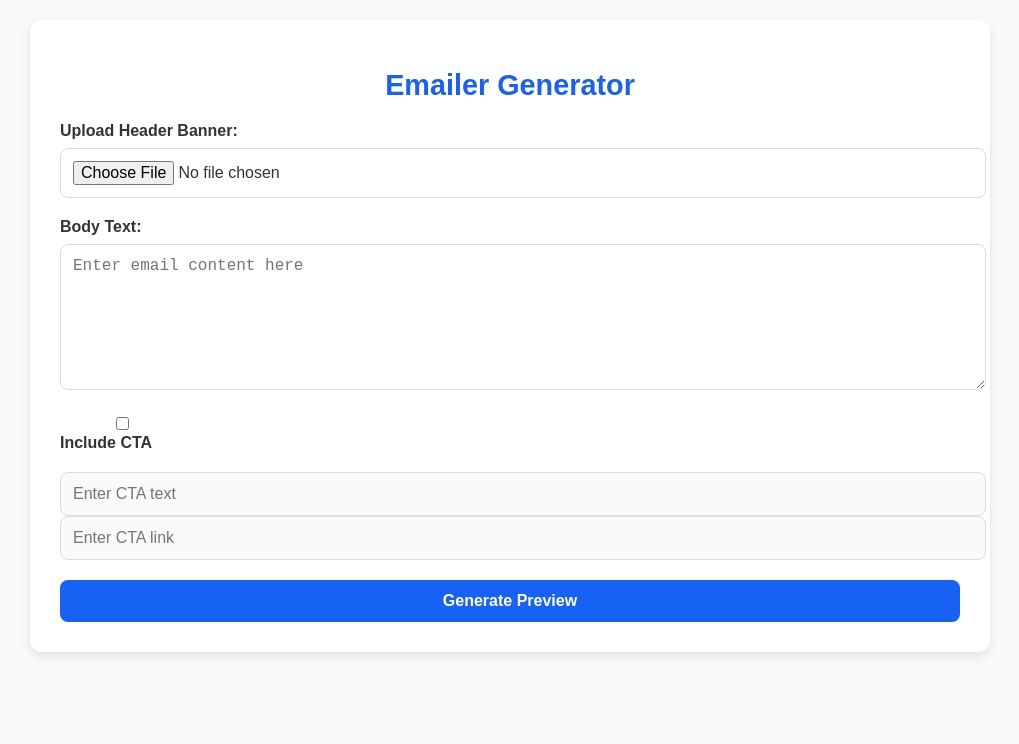
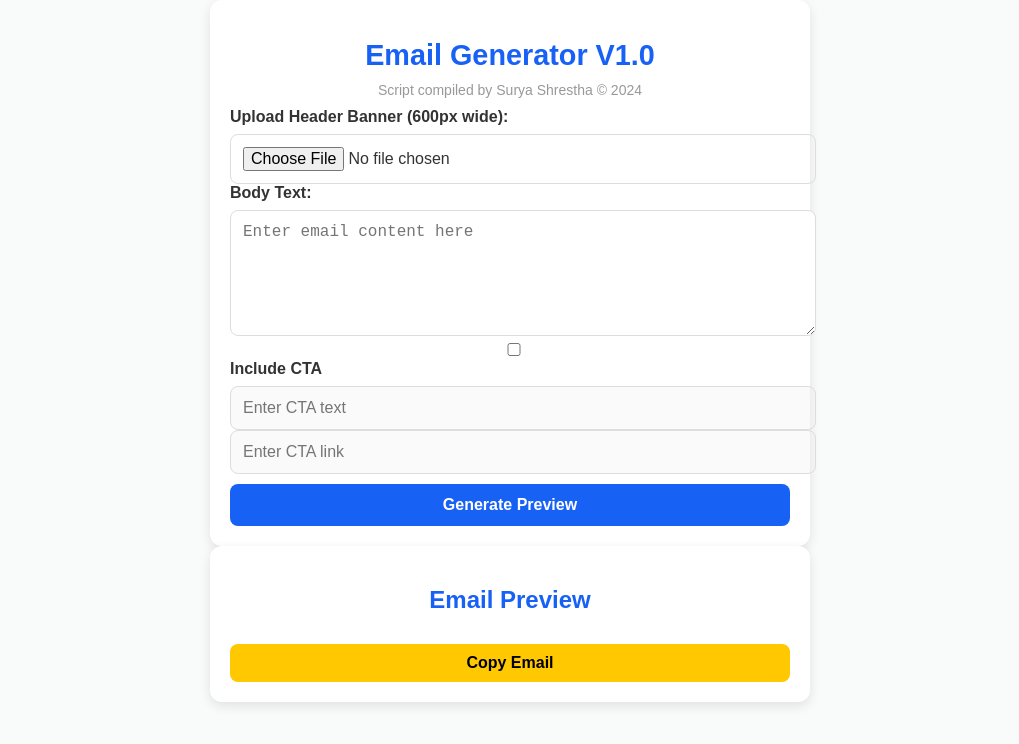
Before and after one commit to suryash917/Emailer, a plain HTML site: page index.html in a window 1280 px wide. Shown: the whole page, without its empty margins (130-1149 px from the left). Drawn offline with Linux system fonts and the light colour scheme.

Commit message:
Add files via upload

```diff
--- a/index.html
+++ b/index.html
@@ -3,30 +3,31 @@
 <head>
   <meta charset="UTF-8">
   <meta name="viewport" content="width=device-width, initial-scale=1.0">
-  <title>Emailer Generator</title>
+  <title>Email Generator with Footer</title>
+
   <style>
     body {
-      font-family: Avenir, sans-serif;
+      font-family: 'Avenir', Arial, Helvetica, sans-serif; /* Set font to Avenir */
+      background-color: #f9fafa;
       margin: 0;
-      padding: 20px;
-      background-color: #f9fafa;
+      padding: 0;
       color: #333;
     }
     .container {
-      max-width: 900px;
-      margin: auto;
+      width: 100%;
+      max-width: 600px;
+      margin: 0 auto;
+    }
+    .form-container, .preview-container {
+      padding: 20px;
       background: #ffffff;
       border-radius: 12px;
       box-shadow: 0 4px 12px rgba(0, 0, 0, 0.1);
-      padding: 30px;
     }
     h1 {
       font-size: 1.8rem;
-      margin-bottom: 20px;
       color: #1861f5;
       text-align: center;
-    }
-    .form-group {
       margin-bottom: 20px;
     }
     label {
@@ -42,22 +43,8 @@
       border: 1px solid #ddd;
       border-radius: 8px;
     }
-    input:focus, textarea:focus, button:focus {
-      outline: none;
-      border-color: #1861f5;
-      box-shadow: 0 0 0 2px rgba(24, 97, 245, 0.2);
-    }
     textarea {
-      resize: vertical;
-      min-height: 120px;
-    }
-    .cta-group {
-      display: flex;
-      align-items: center;
-      gap: 10px;
-    }
-    .cta-group label {
-      margin: 0;
+      height: 100px;
     }
     button {
       background-color: #1861f5;
@@ -65,37 +52,51 @@
       border: none;
       font-weight: 600;
       cursor: pointer;
+      margin-top: 10px;
     }
     button:hover {
       background-color: #1a298e;
     }
-    .preview-box {
-      margin-top: 30px;
-      padding: 20px;
-      border-radius: 8px;
-      border: 1px solid rgba(0, 0, 0, 0.1);
-      background-color: #f4f4f4;
+    .preview-container {
+      display: flex;
+      flex-direction: column;
+      align-items: center;
     }
-    .preview-box h2 {
-      text-align: center;
+    .preview-container h2 {
       font-size: 1.5rem;
       color: #1861f5;
     }
-    #emailPreview {
-      border: 1px solid rgba(0, 0, 0, 0.1);
-      padding: 20px;
+    .copy-btn {
+      background-color: #ffc800;
+      color: #000;
+      padding: 10px 20px;
+      border: none;
       border-radius: 8px;
-      background: #ffffff;
+      font-weight: 600;
+      cursor: pointer;
+      margin-top: 10px;
+    }
+    .footer {
+      font-size: 0.9rem;
+      color: #777;
+      text-align: center;
       margin-top: 20px;
+      padding-top: 10px;
+      border-top: 1px solid #ddd;
     }
   </style>
 </head>
 <body>
   <div class="container">
-    <h1>Emailer Generator</h1>
+    <!-- Form Section -->
+    <div class="form-container">
+        <h1>Email Generator V1.0</h1>
+        <h8 style="display: block; text-align: center; opacity: 0.5; margin-top: -10px; margin-bottom: 10px; font-size: 14px;">
+          Script compiled by Surya Shrestha © 2024
+        </h8>
         <form id="emailerForm">
           <div class="form-group">
-        <label for="banner">Upload Header Banner:</label>
+            <label for="banner">Upload Header Banner (600px wide):</label>
             <input type="file" id="bannerUpload" accept="image/*" required>
           </div>
 
@@ -118,9 +119,13 @@
 
           <button type="button" onclick="generatePreview()">Generate Preview</button>
         </form>
+      </div>
 
-    <div id="preview" class="preview-box" style="display: none;">
-      <h2>Preview</h2>
+
+
+    <!-- Preview Section -->
+    <div class="preview-container">
+      <h2>Email Preview</h2>
       <div id="emailPreview"></div>
       <button class="copy-btn" onclick="copyEmailContent()">Copy Email</button>
     </div>
@@ -154,7 +159,9 @@
     function generatePreview() {
       const body = document.getElementById("body").value;
       const ctaEnabled = ctaToggle.checked;
-      const cta = ctaEnabled ? `<a href="${ctaLink.value}" style="display:inline-block; padding:10px 20px; background-color:#1861f5; color:#fff; text-decoration:none; border-radius:4px; font-weight:600;">${ctaText.value}</a>` : "";
+      const cta = ctaEnabled
+        ? `<table align="center" style="margin-top:20px;"><tr><td><a href="${ctaLink.value}" style="display:inline-block; padding:10px 20px; background-color:#1861f5; color:#ffffff; text-decoration:none; border-radius:4px; font-weight:600;">${ctaText.value}</a></td></tr></table>`
+        : "";
 
       if (!bannerDataUrl) {
         alert("Please upload a header banner image.");
@@ -162,23 +169,31 @@
       }
 
       const emailHTML = `
-        <div style="max-width: 600px; margin: auto; font-family: Avenir, sans-serif; color: #333; line-height: 1.5;">
-          <div style="border: 1px solid rgba(0, 0, 0, 0.1); border-radius: 8px; padding: 20px;">
-            <div style="text-align: center;">
-              <img src="${bannerDataUrl}" alt="Header Banner" style="width: 100%; border-radius: 5px;">
-            </div>
-            <div style="margin-top: 20px; font-size: 16px;">
+        <table width="100%" border="0" cellspacing="0" cellpadding="0" style="font-family: 'Avenir', Arial, Helvetica, sans-serif; color: #333; max-width: 600px; margin: auto; background: #ffffff; border: 1px solid #ddd; border-radius: 8px;">
+          <tr>
+            <td style="padding: 20px; text-align: center;">
+              <img src="${bannerDataUrl}" alt="Header Banner" style="width: 600px; height: auto; border-radius: 5px;">
+            </td>
+          </tr>
+          <tr>
+            <td style="padding: 10px; font-size: 12px; color: #777; text-align: center;">
+
+            </td>
+          </tr>
+          <tr>
+            <td style="padding: 20px; font-size: 16px; line-height: 1.6;">
               ${body.replace(/\n/g, "<br>")}
-            </div>
-            <div style="margin-top: 20px;">
+            </td>
+          </tr>
+          <tr>
+            <td style="padding: 20px; text-align: center;">
               ${cta}
-            </div>
-          </div>
-        </div>
+            </td>
+          </tr>
+        </table>
       `;
 
       emailPreview.innerHTML = emailHTML;
-      document.getElementById("preview").style.display = "block";
     }
 
     function copyEmailContent() {
```
Lines whose indentation alone changed are shown as unchanged.
